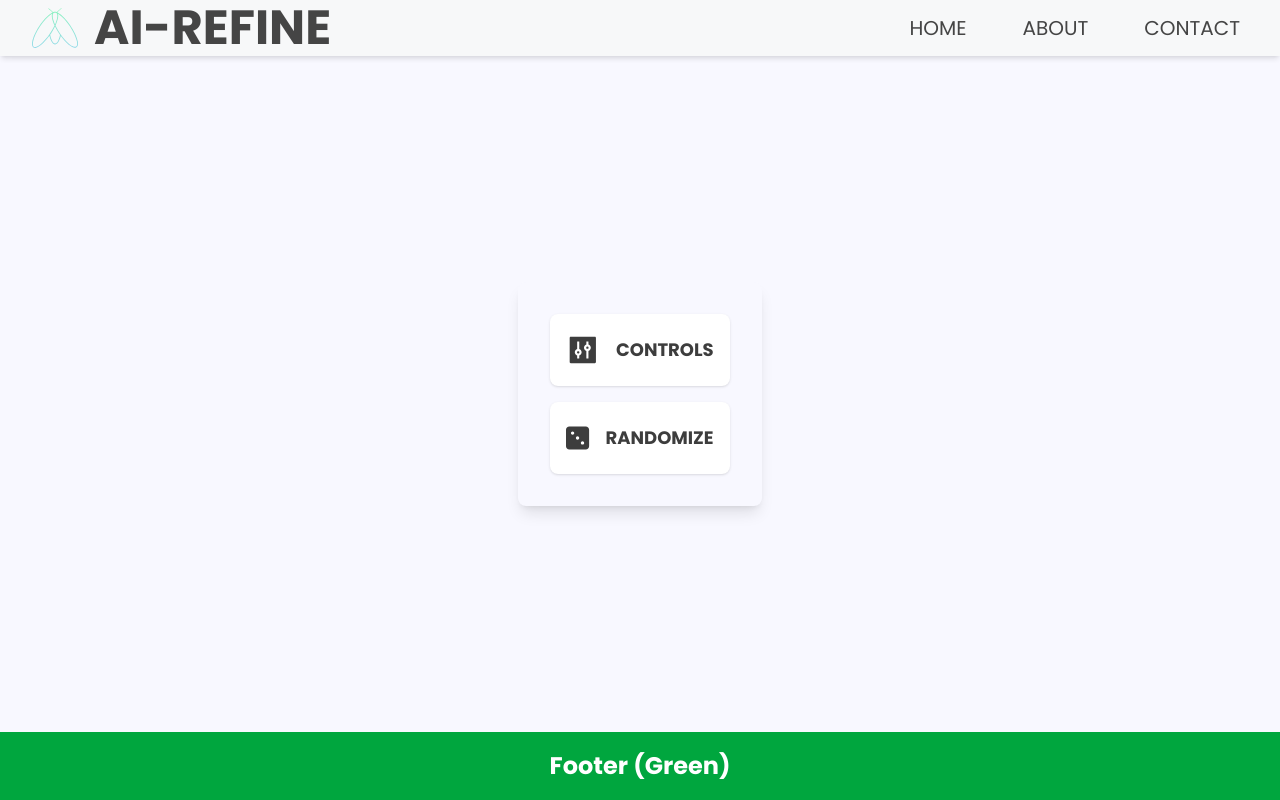
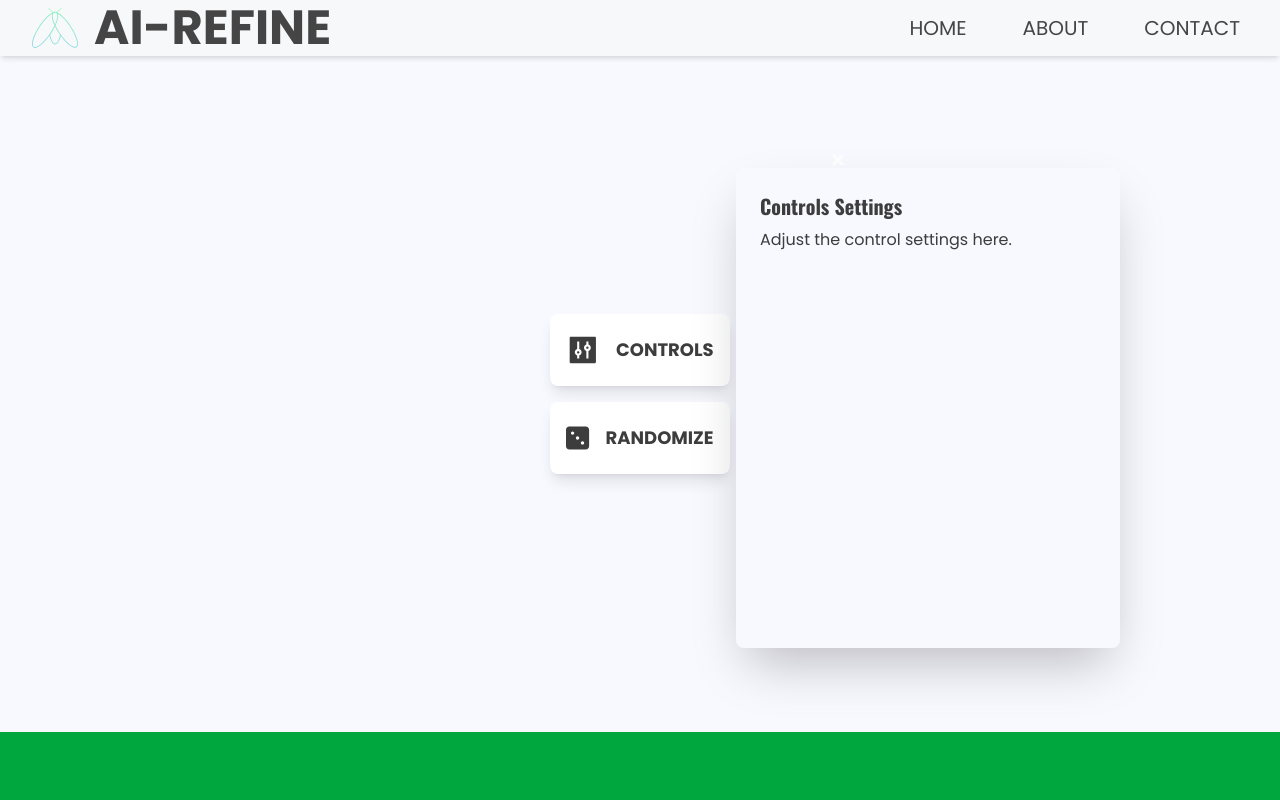
Before and after one commit to Amenyuwel/Ai-Refine, a Next.js app: page /upload in a window 1280 px wide. Both pictures are taken after a click on the button "CONTROLS". Built offline with nearby package versions, Linux system fonts and the light colour scheme.

Commit message:
Broken /upload background, no toast in Home.jsx

```diff
--- a/app/components/Footer.jsx
+++ b/app/components/Footer.jsx
@@ -1,3 +1,4 @@
+"use client";
 import React from "react";
 import { FaGithub, FaLinkedin } from "react-icons/fa";
 
--- /dev/null
+++ b/app/components/Toast.jsx
@@ -0,0 +1,25 @@
+"use client";
+import toast, { Toaster } from "react-hot-toast";
+
+// Custom Toast Function
+export const showToast = (message, type = "default") => {
+  const isError = type === "error";
+
+  toast(message, {
+    position: "bottom-right",
+    duration: 4000,
+    style: {
+      background: isError ? "#D9534F" : "#333",
+      color: "#fff",
+      borderRadius: "10px",
+      padding: "12px",
+      fontSize: "14px",
+    },
+    icon: isError ? "❌" : "✅",
+  });
+};
+
+// Global Toast Component
+const Toast = () => <Toaster position="bottom-right" reverseOrder={false} />;
+
+export default Toast;
--- a/app/home/page.jsx
+++ b/app/home/page.jsx
@@ -1,16 +1,17 @@
 "use client";
 import React, { useRef, useState } from "react";
 import { useRouter } from "next/navigation";
-import { quantum } from "ldrs";
 import { useDropzone } from "react-dropzone";
-
-quantum.register();
+import Toast, { showToast } from "../components/Toast";
+import { ClipLoader } from "react-spinners"; // Importing React Spinner
 
 const HomePage = () => {
   const router = useRouter();
   const fileInputRef = useRef(null);
   const [isDragging, setIsDragging] = useState(false);
   const [loading, setLoading] = useState(false);
+  const [imageUploaded, setImageUploaded] = useState(false); // Track if image is uploaded
+  const [toastMessage, setToastMessage] = useState(""); // For Toast
 
   const handleFileUpload = (file) => {
     if (!file) return;
@@ -18,6 +19,7 @@ const HomePage = () => {
     setLoading(true);
     const previewUrl = URL.createObjectURL(file);
     sessionStorage.setItem("uploadedImage", previewUrl);
+    setImageUploaded(true);
 
     setTimeout(() => {
       setLoading(false);
@@ -26,14 +28,27 @@ const HomePage = () => {
   };
 
   const onDrop = (acceptedFiles) => {
-    if (acceptedFiles.length === 0) return;
+    if (acceptedFiles.length === 0) {
+      setToastMessage("No image uploaded, please upload an image");
+      setTimeout(() => setToastMessage(""), 3000); // Clear the toast after 3 seconds
+      return;
+    }
 
-    setIsDragging(false);
+    const file = acceptedFiles[0];
 
+    // Check if the uploaded file is an image
+    if (!file.type.startsWith("image/")) {
+      setToastMessage("Please upload a valid image file (e.g., .jpg, .png, .jpeg)");
+      setTimeout(() => setToastMessage(""), 3000); // Clear the toast after 3 seconds
+      return;
+    }
+
+    setIsDragging(false);  // Reset dragging state to remove green screen
     setLoading(true);
-    const file = acceptedFiles[0];
+
     const previewUrl = URL.createObjectURL(file);
     sessionStorage.setItem("uploadedImage", previewUrl);
+    setImageUploaded(true);
 
     setTimeout(() => {
       setLoading(false);
@@ -42,7 +57,7 @@ const HomePage = () => {
   };
 
   const { getRootProps, getInputProps } = useDropzone({
-    accept: "image/*",
+    accept: "image/*", // Ensure only images are accepted
     onDrop,
     noClick: true,
     onDragEnter: () => setIsDragging(true),
@@ -62,9 +77,8 @@ const HomePage = () => {
     >
       {loading && (
         <div className="absolute inset-0 flex items-center justify-center z-50 flex-col">
-          <l-quantum size="100" speed="1.75" color="black"></l-quantum>
+          <ClipLoader size={50} color={"#000000"} loading={loading} /> {/* Updated loader */}
           <p className="text-main text-semibold">Uploading...</p>
-
         </div>
       )}
 
@@ -143,6 +157,9 @@ const HomePage = () => {
           ))}
         </div>
       </section>
+
+      {/* Toast Message */}
+      {toastMessage && <Toast message={toastMessage} />}
     </main>
   );
 };
--- /dev/null
+++ b/app/upload/ControlsModal.jsx
@@ -0,0 +1,36 @@
+"use client";
+import React from "react";
+import { FaTimes } from "react-icons/fa";
+
+const ControlsModal = ({ isOpen, type, onClose }) => {
+  if (!isOpen) return null;
+
+  const modalContent = {
+    controls: {
+      title: "Controls Settings",
+      content: "Adjust the control settings here.",
+    },
+    randomize: {
+      title: "Randomization Settings",
+      content: "Customize randomization preferences here.",
+    },
+  };
+
+  return (
+    <main className="fixed inset-0 flex items-center justify-center z-50 flex-col">
+      <FaTimes
+        title="Close"
+        className="flex text-white cursor-pointer ml-[31%]"
+        onClick={onClose}
+      />
+      <section className="bg-main p-6 rounded-lg shadow-2xl h-[60%] ml-[45%] w-[30%]">
+        <h2 className="text-xl text-main font-bold">
+          {modalContent[type]?.title}
+        </h2>
+        <p className="mt-2">{modalContent[type]?.content}</p>
+      </section>
+    </main>
+  );
+};
+
+export default ControlsModal;
--- /dev/null
+++ b/app/upload/ImageFooter.jsx
@@ -0,0 +1,13 @@
+"use client";
+import React from "react";
+
+const ImageFooter = () => {
+  return (
+    <div className="h-20 w-full">
+      {/* Footer */}
+      <div className="bg-green-600 h-full w-full flex items-center justify-center text-white text-2xl font-bold"></div>
+    </div>
+  );
+};
+
+export default ImageFooter;
--- a/app/upload/page.jsx
+++ b/app/upload/page.jsx
@@ -1,22 +1,30 @@
-"use client"; // Ensures this is a client-side component
-import Navbar from "../components/Navbar"; // Import Navbar
+"use client"
+import Toast, { showToast } from "../components/Toast";
+import Navbar from "../components/Navbar";
 import { FaDiceThree } from "react-icons/fa";
 import { AiFillControl } from "react-icons/ai";
 import React, { useState, useEffect, useRef } from "react";
 import { useDropzone } from "react-dropzone";
+import ImageFooter from "./ImageFooter";
+import ControlsModal from "./ControlsModal";
 
 const ControlsPage = () => {
+  const [modalType, setModalType] = useState(null);
   const [uploadedImage, setUploadedImage] = useState(null);
   const imageRef = useRef(null);
 
-  // Handle file drop
   const onDrop = (acceptedFiles) => {
     const file = acceptedFiles[0];
-    if (file) {
-      const previewUrl = URL.createObjectURL(file);
-      setUploadedImage(previewUrl);
-      sessionStorage.setItem("uploadedImage", previewUrl);
+    if (!file) return;
+
+    if (!file.type.startsWith("image/")) {
+      showToast("Please upload a valid image file!", "error");
+      return;
     }
+
+    const previewUrl = URL.createObjectURL(file);
+    setUploadedImage(previewUrl);
+    sessionStorage.setItem("uploadedImage", previewUrl);
   };
 
   const { getRootProps, getInputProps, isDragActive } = useDropzone({
@@ -25,15 +33,29 @@ const ControlsPage = () => {
     noClick: true,
   });
 
+  const handleFileUpload = (event) => {
+    const file = event.target.files[0];
+    if (!file) return;
+
+    if (!file.type.startsWith("image/")) {
+      showToast("Please upload a valid image file!", "error");
+      return;
+    }
+
+    const previewUrl = URL.createObjectURL(file);
+    setUploadedImage(previewUrl);
+    sessionStorage.setItem("uploadedImage", previewUrl);
+  };
+
   useEffect(() => {
     if (typeof window !== "undefined") {
       setUploadedImage(sessionStorage.getItem("uploadedImage"));
     }
   }, []);
 
+  const openModal = (type) => setModalType(type);
+  const closeModal = () => setModalType(null);
 
-
-  // Function to download the image
   const handleDownload = () => {
     if (!uploadedImage) return;
     const link = document.createElement("a");
@@ -46,32 +68,25 @@ const ControlsPage = () => {
 
   return (
     <div className="h-screen w-full bg-gray-200 flex flex-col">
-      {/* Navbar */}
       <Navbar />
-
-      {/* Dropzone Area */}
       <div
         {...getRootProps()}
         className={`relative h-screen w-full flex items-center justify-center transition-all duration-300 ${
-          isDragActive ? "bg-[#d3ebc6] bg-opacity-80" : "bg-main"
+          isDragActive ? "bg-[#d3ebc6] bg-opacity-80 z-150" : "bg-main"
         }`}
       >
         <input {...getInputProps()} className="hidden" />
-
-        {/* Content Wrapper */}
         <div className="flex justify-center items-start w-full bg-main p-8">
-          {/* Image Display Section */}
           {uploadedImage && (
             <div className="flex flex-col items-center w-[50%]">
               <img
                 ref={imageRef}
                 src={uploadedImage}
                 alt="Uploaded Preview"
-                className="w-[400px] h-[400px] object-contain rounded-lg shadow-lg"
+                className="max-w-[350px] max-h-[350px] w-auto h-auto rounded-lg shadow-lg object-contain"
               />
-              {/* Download Button */}
               <button
-                className="cursor-pointer mt-4 px-6 py-2 rounded-full bg-[#008CFF] text-white transition-all"
+                className="cursor-pointer mt-4 px-6 py-2 rounded-full bg-[#008CFF] hover:brightness-110 text-white transition-all hover:scale-105 duration-300"
                 style={{ width: "150px" }}
                 onClick={handleDownload}
               >
@@ -80,26 +95,34 @@ const ControlsPage = () => {
             </div>
           )}
 
-          {/* Controls Section */}
-          <div className="place-self-center bg-main w-[20%] h-auto flex flex-col gap-4 py-8 px-8 rounded-lg shadow-lg">
-            {/* First Control */}
-            <button className="cursor-pointer flex items-center gap-x-4 rounded-lg p-4 bg-white shadow">
+          <section className="place-self-center bg-main w-[20%] h-auto flex flex-col gap-4 py-8 px-8 rounded-lg">
+            <button
+              onClick={() => openModal("controls")}
+              className="cursor-pointer flex items-center gap-x-4 rounded-lg p-4 bg-white shadow-lg hover:scale-105 transition-all duration-300"
+            >
               <AiFillControl className="w-10 h-10 text-main" />
               <p className="text-main text-lg font-semibold">CONTROLS</p>
             </button>
-            {/* Second Control */}
-            <button className="cursor-pointer flex items-center gap-x-4 rounded-lg p-4 bg-white shadow">
+
+            <button
+              onClick={() => openModal("randomize")}
+              className="cursor-pointer flex items-center gap-x-4 rounded-lg p-4 bg-white shadow-lg hover:scale-105 transition-all duration-300"
+            >
               <FaDiceThree className="w-10 h-10 text-main" />
               <p className="text-main text-lg font-semibold">RANDOMIZE</p>
             </button>
-          </div>
+          </section>
         </div>
       </div>
 
-      {/* Footer */}
-      <div className="bg-green-600 h-20 flex items-center justify-center text-white text-2xl font-bold">
-        Footer (Green)
-      </div>
+      {modalType && (
+        <ControlsModal isOpen={!!modalType} type={modalType} onClose={closeModal} />
+      )}
+
+      <ImageFooter />
+
+      {/* Use global Toast component */}
+      <Toast />
     </div>
   );
 };
--- a/package.json
+++ b/package.json
@@ -14,7 +14,9 @@
     "react": "^19.0.0",
     "react-dom": "^19.0.0",
     "react-dropzone": "^14.3.8",
-    "react-icons": "^5.5.0"
+    "react-hot-toast": "^2.5.2",
+    "react-icons": "^5.5.0",
+    "react-spinners": "^0.15.0"
   },
   "devDependencies": {
     "@eslint/eslintrc": "^3",
```
Also changed, not shown: 1 other file (tests, documents, lock files or other folders).
